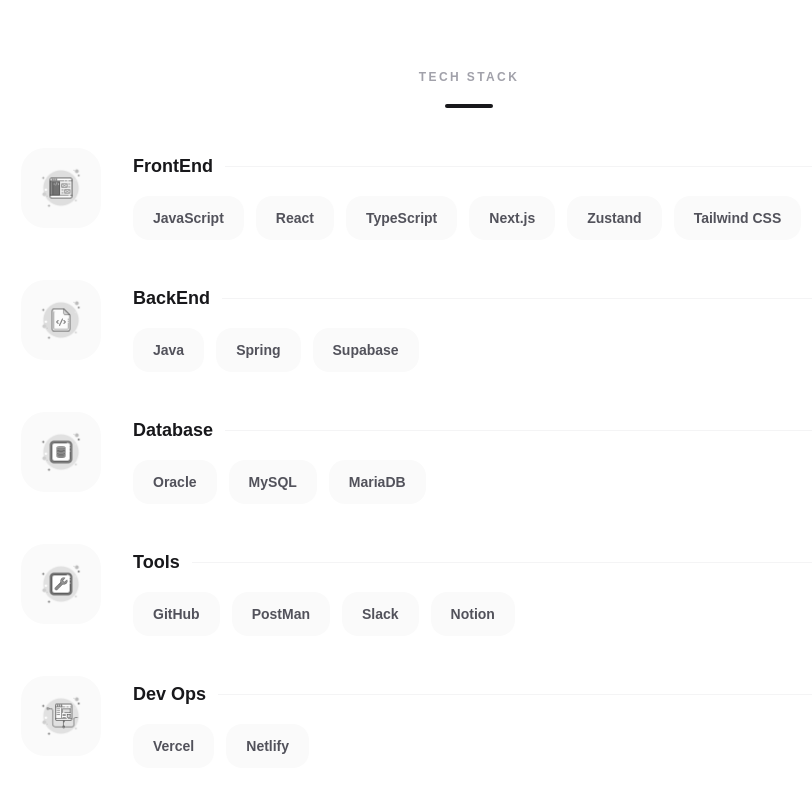
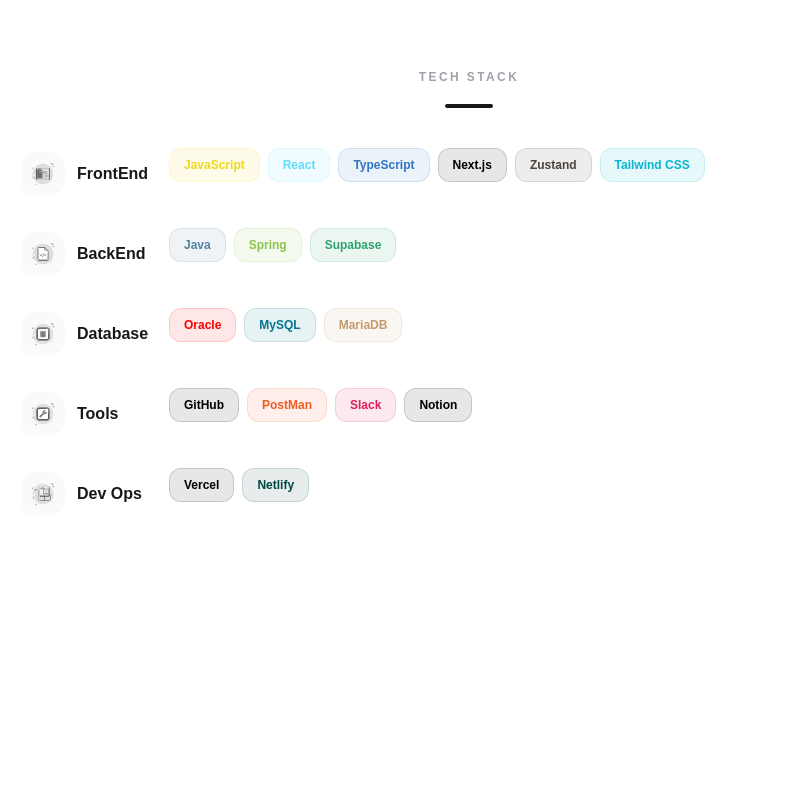
Before and after one commit to HwajinLee3114/lhjin-portfolio, a Next.js app: page /skills in a window 1280 px wide. Shown: the top 792 px of the page, without its empty margins (171-983 px from the left). Built offline with nearby package versions, Linux system fonts and the light colour scheme; a web font is replaced by a local one.

Commit message:
refactor: redesign skills section layout and optimize GuestbookWidget state management

```diff
--- a/src/app/skills/page.tsx
+++ b/src/app/skills/page.tsx
@@ -10,47 +10,44 @@
 export default function Skills() {
   return (
     <SectionFrame id="skills" title="Tech Stack">
-      <div className="space-y-10">
+      <div className="space-y-8">
         {skills.map((category, idx) => (
           <motion.div
             key={category.title}
-            initial={{ opacity: 0, x: -20 }}
+            initial={{ opacity: 0, x: -16 }}
             animate={{ opacity: 1, x: 0 }}
-            transition={{ delay: idx * 0.1 }}
-            className="group flex flex-col items-start gap-8 md:flex-row"
+            transition={{ delay: idx * 0.08 }}
+            className="group flex flex-col gap-5 md:flex-row md:items-start"
           >
-            <div className="flex h-20 w-20 shrink-0 items-center justify-center rounded-3xl bg-zinc-50 transition-colors group-hover:bg-zinc-100 dark:bg-zinc-800/50 dark:group-hover:bg-zinc-800">
+            <div className="flex items-center gap-3 md:w-32 md:shrink-0 md:pt-1">
+              <div className="flex h-11 w-11 items-center justify-center rounded-2xl bg-zinc-50 transition-colors group-hover:bg-zinc-100 dark:bg-zinc-800/50 dark:group-hover:bg-zinc-800">
                 <Image
                   src={category.img}
                   alt={category.title}
-                width={48}
-                height={48}
+                  width={28}
+                  height={28}
                   className="object-contain grayscale transition-all duration-500 group-hover:grayscale-0"
                 />
               </div>
+              <h3 className="text-base font-black text-zinc-900 dark:text-white">
+                {category.title}
+              </h3>
+            </div>
 
-            <div className="flex-1 pt-1">
-              <h3 className="mb-4 flex items-center gap-3 text-lg font-black text-zinc-900 dark:text-white">
-                {category.title}
-                <span className="h-[1px] flex-1 bg-zinc-100 dark:bg-zinc-800" />
-              </h3>
-
-              <div className="flex flex-wrap gap-3">
+            <div className="flex flex-1 flex-wrap gap-2">
               {category.skills.map((skill) => (
-                  <div
+                <span
                   key={skill.name}
-                    className="group/item relative rounded-2xl bg-zinc-50 px-5 py-2.5 transition-all hover:bg-zinc-100 dark:bg-[#273038] dark:hover:bg-zinc-700"
+                  className="rounded-xl px-3.5 py-2 text-xs font-bold transition-all duration-300 hover:-translate-y-0.5"
+                  style={{
+                    backgroundColor: `${skill.color}18`,
+                    color: skill.color,
+                    border: `1px solid ${skill.color}25`,
+                  }}
                 >
-                    <span className="text-sm font-bold text-zinc-600 transition-colors group-hover/item:text-zinc-900 dark:text-zinc-300 dark:group-hover/item:text-white">
                   {skill.name}
                 </span>
-                    <div
-                      className="absolute bottom-0 left-1/2 h-[3px] w-0 -translate-x-1/2 rounded-full transition-all group-hover/item:w-1/2"
-                      style={{ backgroundColor: skill.color }}
-                    />
-                  </div>
               ))}
-              </div>
             </div>
           </motion.div>
         ))}
--- a/src/components/os/GuestbookWidget.tsx
+++ b/src/components/os/GuestbookWidget.tsx
@@ -44,6 +44,9 @@
   return `${days}d ago`
 }
 
+const DEFAULT_SIZE = { width: 340, height: 460 }
+const DEFAULT_POS = { x: 120, y: 60 }
+
 export function GuestbookWidget({ isOpen, onClose }: GuestbookWidgetProps) {
   const { widgets, focusWidget, initWidget } = useWidgetStore()
   const widgetId = 'guestbook'
@@ -55,16 +58,13 @@
   const [submitting, setSubmitting] = useState(false)
   const [cooldown, setCooldown] = useState(false)
 
-  const [size, setSize] = useState({ width: 340, height: 460 })
+  const [size, setSize] = useState({ width: DEFAULT_SIZE.width, height: DEFAULT_SIZE.height })
   const [isResizing, setIsResizing] = useState(false)
 
-  const x = useMotionValue(120)
-  const y = useMotionValue(60)
+  const x = useMotionValue(DEFAULT_POS.x)
+  const y = useMotionValue(DEFAULT_POS.y)
   const [isMobile, setIsMobile] = useState(false)
   const wasMobileRef = useRef(false)
-
-  const DEFAULT_SIZE = { width: 340, height: 460 }
-  const DEFAULT_POS = { x: 120, y: 60 }
 
   const fetchEntries = useCallback(async () => {
     setLoading(true)
```
Also changed, not shown: 1 other file (tests, documents, lock files or other folders). Lines whose indentation alone changed are shown as unchanged.
